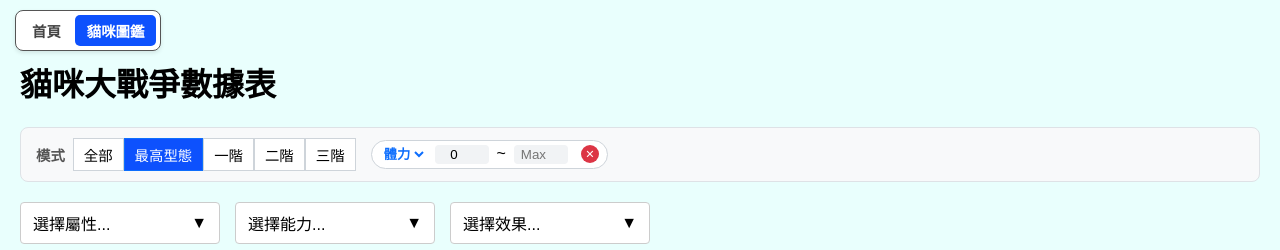
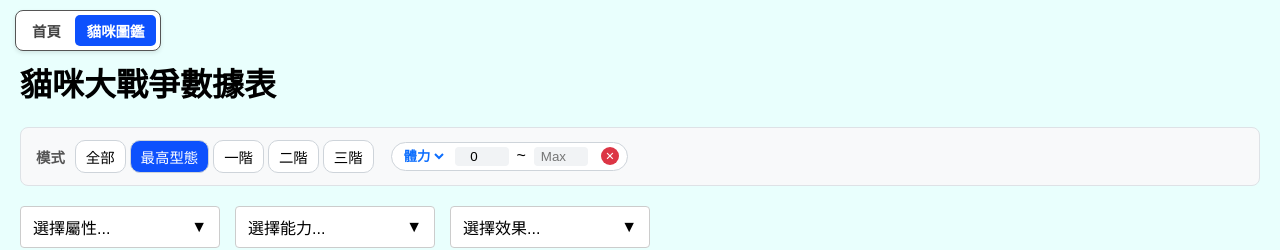
Before and after one commit to ou-joy/web_project, a Vue app: page /cats in a window 1280 px wide. Shown: the top 250 px of the page. Built offline with nearby package versions, Linux system fonts and the light colour scheme.

Commit message:
revise:btn、input

```diff
--- a/src/components/Cats.vue
+++ b/src/components/Cats.vue
@@ -22,9 +22,9 @@
           <option value="range">射程</option>
           <option value="kb">KB</option>
         </select>
-        <input type="number" v-model.number="minVal" placeholder="Min" class="num-input">
+        <input type="number" v-model.number="minVal" min="0" placeholder="Min" class="num-input">
         <span class="divider">~</span>
-        <input type="number" v-model.number="maxVal" placeholder="Max" class="num-input">
+        <input type="number" v-model.number="maxVal"  min="0" placeholder="Max" class="num-input">
         <button v-if="minVal!=='' || maxVal!==''" @click="clearSearch" class="clear-btn">✕</button>
       </div>
     </div>
@@ -334,8 +334,27 @@ p.hint { color: gray; font-size: 0.9em; margin-top: 5px; }
 .overlay { position: fixed; top: 0; left: 0; right: 0; bottom: 0; z-index: 90; }
 
 /* 按鈕與搜尋 */
-.btn-group button { padding: 5px 10px; border: 1px solid #ced4da; background: white; cursor: pointer; font-size: 0.9em; }
-.btn-group button.active { background: #0d51fd; color: white; border-color: #0d6efd; }
+.btn-group button {
+  padding: 5px 10px;
+  border: 1px solid #ced4da;
+  background: white;
+  cursor: pointer;
+  font-size: 0.9em;
+  border-radius:10px;
+  margin: 2px;
+}
+.btn-group button:hover{
+  background: #9e9e9e;
+  color: #ffffff;
+}
+.btn-group button.active {
+  background: #0d51fd;
+  color: white;
+}
+.btn-group button.active:hover {
+  background: #9e9e9e;
+  color: #ffffff;
+}
 .search-group { background: white; padding: 4px 8px; border: 1px solid #ced4da; border-radius: 20px; }
 .search-select { border: none; background: transparent; color: #0d6efd; font-weight: bold; outline: none; }
 .num-input { width: 50px; border: none; background: #f1f3f5; text-align: center; border-radius: 4px; padding: 2px; }
```
